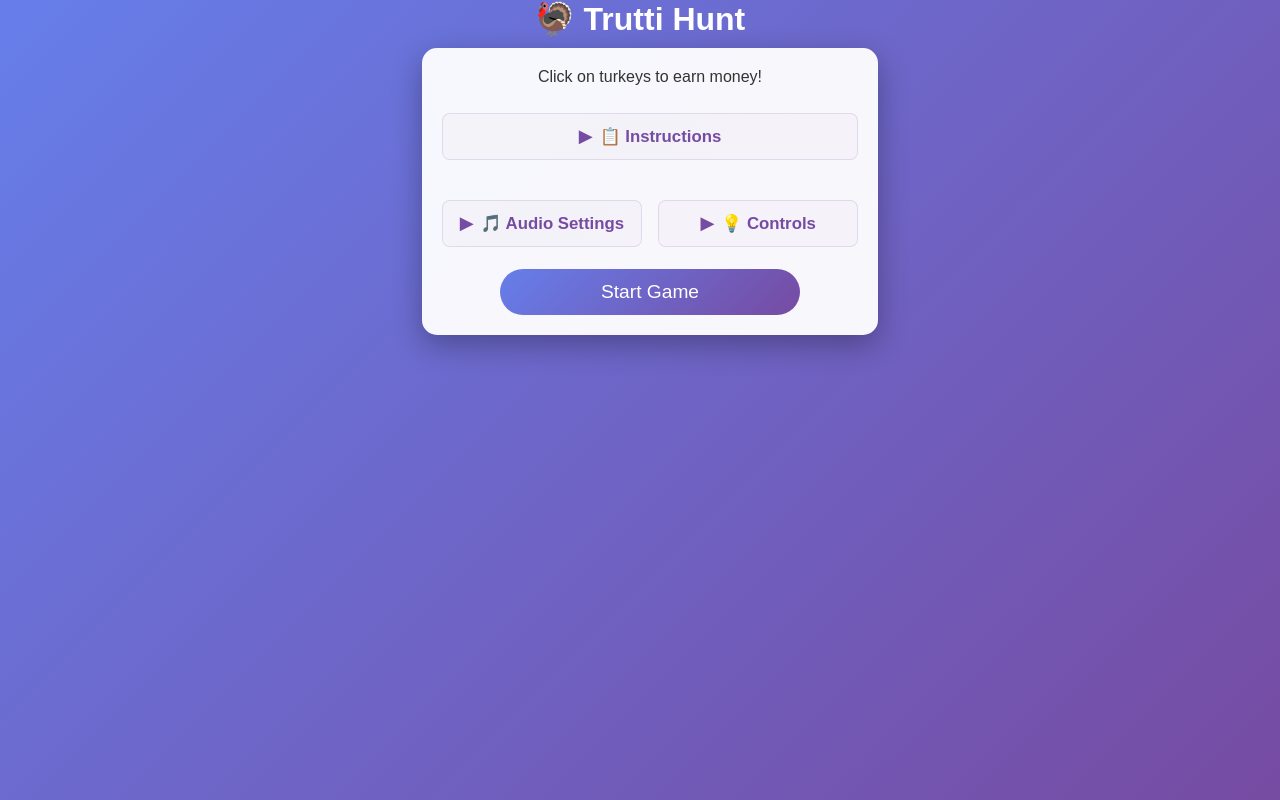
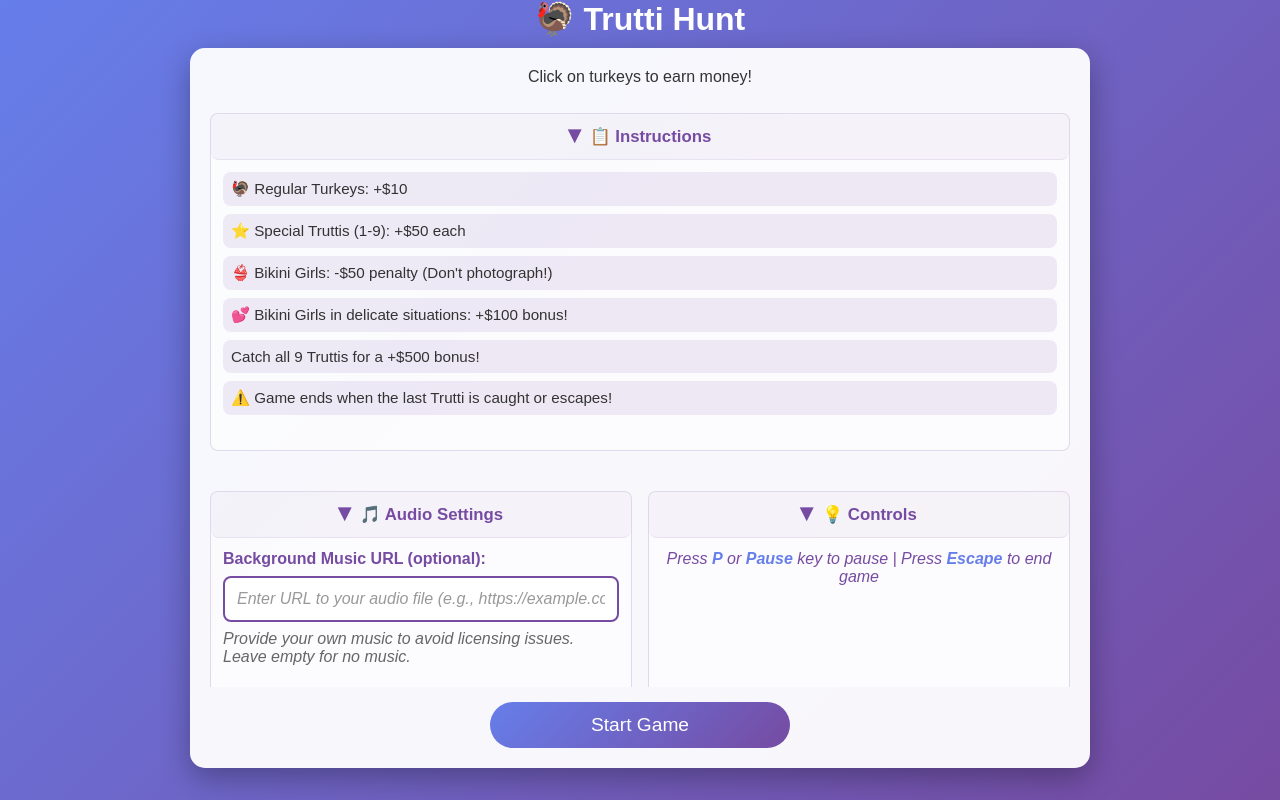
Before and after one commit to simonbraeuer/truttijagd, an Angular app in the folder trutti-hunt/: page / in a window 1280 px wide. Built offline with nearby package versions, Linux system fonts and the light colour scheme.

Commit message:
Refine Start screen alignment

```diff
--- a/trutti-hunt/src/app/game/components/start-screen/start-screen.css
+++ b/trutti-hunt/src/app/game/components/start-screen/start-screen.css
@@ -4,10 +4,10 @@
   border-radius: clamp(10px, 2vw, 15px);
   box-shadow: 0 10px 30px rgba(0, 0, 0, 0.3);
   text-align: center;
-  max-width: min(600px, 100vw - 20px);
+  max-width: min(900px, 100vw - 20px);
   width: 100%;
   color: #333;
-  overflow-y: auto;
+  overflow: hidden;
   flex: 1;
   display: flex;
   flex-direction: column;
@@ -15,6 +15,13 @@
   margin: 10px;
   max-height: calc(100vh - 80px);
   box-sizing: border-box;
+}
+
+.start-screen-content {
+  flex: 1;
+  overflow-y: auto;
+  overflow-x: hidden;
+  padding-bottom: clamp(10px, 2vw, 15px);
 }
 
 .start-screen h2 {
@@ -95,10 +102,12 @@
   border-radius: clamp(25px, 8vw, 50px);
   cursor: pointer;
   transition: transform 0.2s;
-  margin: clamp(5px, 1.5vw, 10px) auto 0;
+  margin-top: clamp(10px, 2vw, 15px);
   display: block;
   width: 100%;
   max-width: min(300px, 90vw);
+  flex-shrink: 0;
+  align-self: center;
 }
 
 .start-button:hover {
@@ -125,6 +134,16 @@
 
   .accordion:first-child {
     grid-column: 1 / -1;
+  }
+}
+
+@media (min-width: 768px) and (min-height: 700px) {
+  .accordion {
+    /* Open by default on larger screens */
+  }
+
+  .accordion[open] summary ~ * {
+    display: block;
   }
 }
 
--- a/trutti-hunt/src/app/game/components/start-screen/start-screen.html
+++ b/trutti-hunt/src/app/game/components/start-screen/start-screen.html
@@ -1,8 +1,9 @@
 <div class="start-screen">
+  <div class="start-screen-content">
     <p>Click on turkeys to earn money!</p>
 
     <div class="accordions-container">
-    <details class="accordion">
+      <details class="accordion" [attr.open]="isLargeScreen ? '' : null">
         <summary class="accordion-header">📋 Instructions</summary>
         <ul class="instructions">
           <li>🦃 Regular Turkeys: +$10</li>
@@ -14,7 +15,7 @@
         </ul>
       </details>
 
-    <details class="accordion">
+      <details class="accordion" [attr.open]="isLargeScreen ? '' : null">
         <summary class="accordion-header">🎵 Audio Settings</summary>
         <div class="audio-config">
           <label for="audioUrl">Background Music URL (optional):</label>
@@ -28,11 +29,12 @@
         </div>
       </details>
 
-    <details class="accordion">
+      <details class="accordion" [attr.open]="isLargeScreen ? '' : null">
         <summary class="accordion-header">💡 Controls</summary>
         <p class="pause-hint">Press <strong>P</strong> or <strong>Pause</strong> key to pause | Press <strong>Escape</strong> to end game</p>
       </details>
     </div>
+  </div>
 
   <button class="start-button" (click)="onStartGame()">Start Game</button>
 </div>
--- a/trutti-hunt/src/app/game/components/start-screen/start-screen.ts
+++ b/trutti-hunt/src/app/game/components/start-screen/start-screen.ts
@@ -1,4 +1,4 @@
-import { Component, EventEmitter, Output, OnInit } from '@angular/core';
+import { Component, EventEmitter, Output, OnInit, HostListener } from '@angular/core';
 import { CommonModule } from '@angular/common';
 import { FormsModule } from '@angular/forms';
 
@@ -12,6 +12,7 @@ export class StartScreenComponent implements OnInit {
   @Output() startGame = new EventEmitter<string>();
 
   audioUrl: string = '';
+  isLargeScreen: boolean = false;
 
   ngOnInit() {
     // Load saved audio URL from localStorage
@@ -19,6 +20,18 @@ export class StartScreenComponent implements OnInit {
     if (savedAudioUrl) {
       this.audioUrl = savedAudioUrl;
     }
+
+    // Check screen size
+    this.checkScreenSize();
+  }
+
+  @HostListener('window:resize')
+  onResize() {
+    this.checkScreenSize();
+  }
+
+  checkScreenSize() {
+    this.isLargeScreen = window.innerWidth >= 768 && window.innerHeight >= 700;
   }
 
   onStartGame() {
```
Lines whose indentation alone changed are shown as unchanged.
